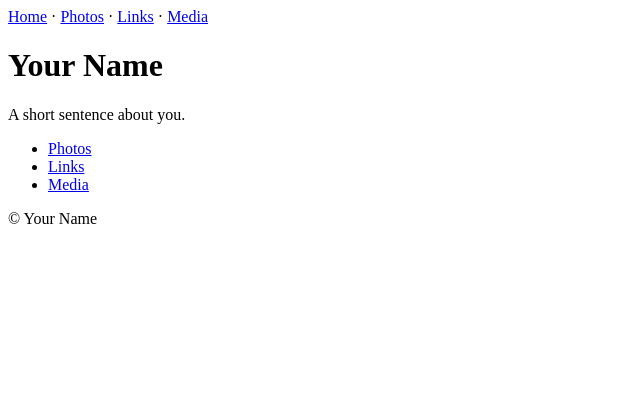
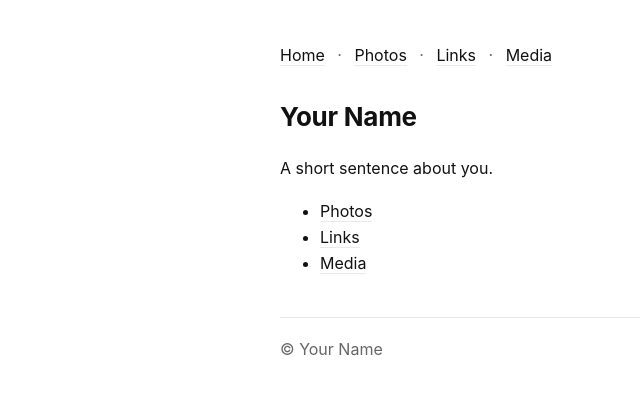
Before and after one commit to zijianzhu0/zijian.github.io, a Jekyll site: the page built from index.md, in a window 1280 px wide. Shown: the top 395 px of the page, without its empty margins (0-640 px from the left). Built offline with Jekyll 4.4.1, drawn with Linux system fonts in a browser that asks for light colours.

Commit message:
added fonts

```diff
--- a/_layouts/default.html
+++ b/_layouts/default.html
@@ -4,7 +4,7 @@
     <meta charset="utf-8" />
     <meta name="viewport" content="width=device-width,initial-scale=1" />
     <title>{% if page.title %}{{ page.title }} · {% endif %}{{ site.title }}</title>
-    <link rel="stylesheet" href="/assets/site.css" />
+    <link rel="stylesheet" href="/assets/css/style.css" />
   </head>
   <body>
     <main>
--- a/_assets/site.css
+++ b/assets/css/style.css
@@ -10,7 +10,7 @@
 html, body { background: var(--bg); color: var(--fg); }
 body {
   margin: 0;
-  font-family: ui-sans-serif, system-ui, -apple-system, Segoe UI, Roboto, Helvetica, Arial;
+  font-family: -apple-system, BlinkMacSystemFont, "Segoe UI", "Roboto", "Oxygen", "Ubuntu", "Cantarell", "Fira Sans", "Droid Sans", "Helvetica Neue", sans-serif;
   line-height: 1.65;
 }
 
--- a/docker-compose.yml
+++ b/docker-compose.yml
@@ -20,4 +20,3 @@
       - .:/srv/jekyll
     environment:
       - BUNDLE_GEMFILE=/srv/jekyll/Gemfile
-      - JEKYLL_HOST=0.0.0.0
```
Also changed, not shown: assets/photos/1.png (renamed from _assets/photos/1.png), assets/photos/2.png (renamed from _assets/photos/2.png).
